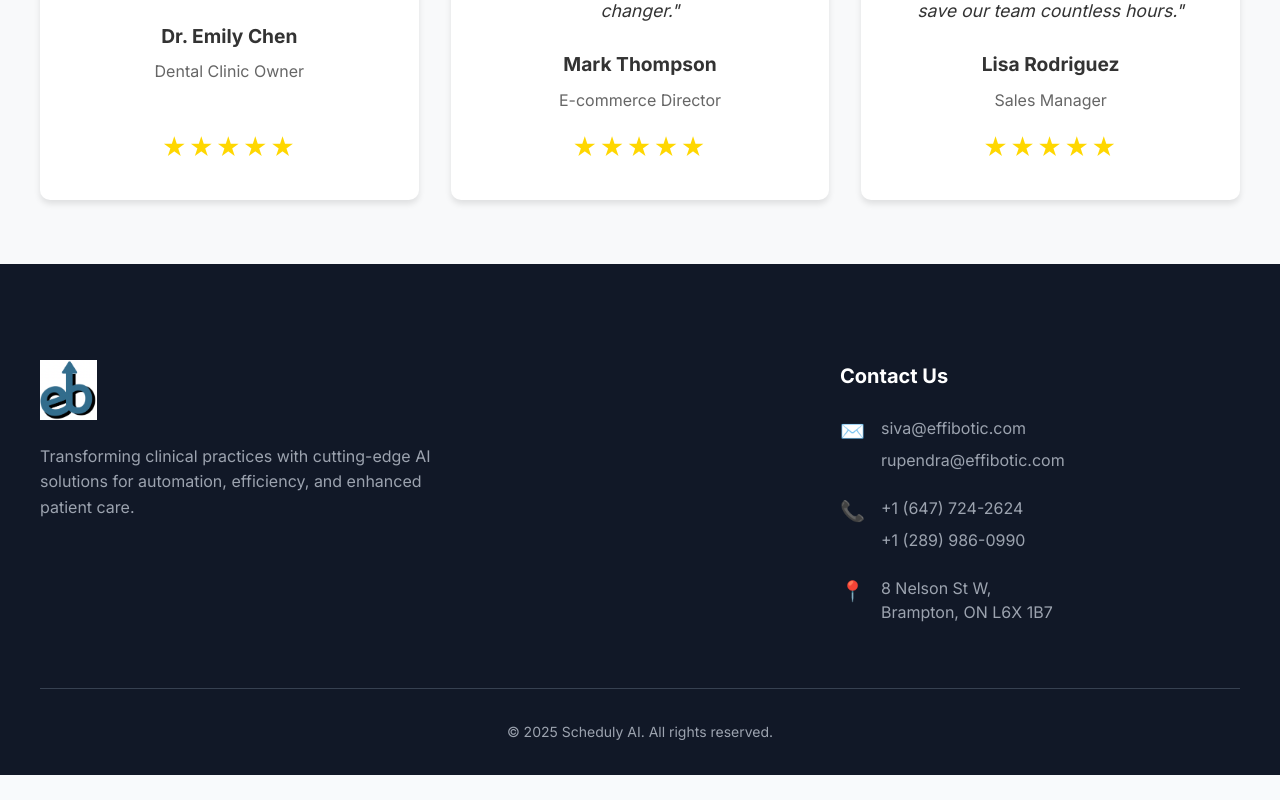
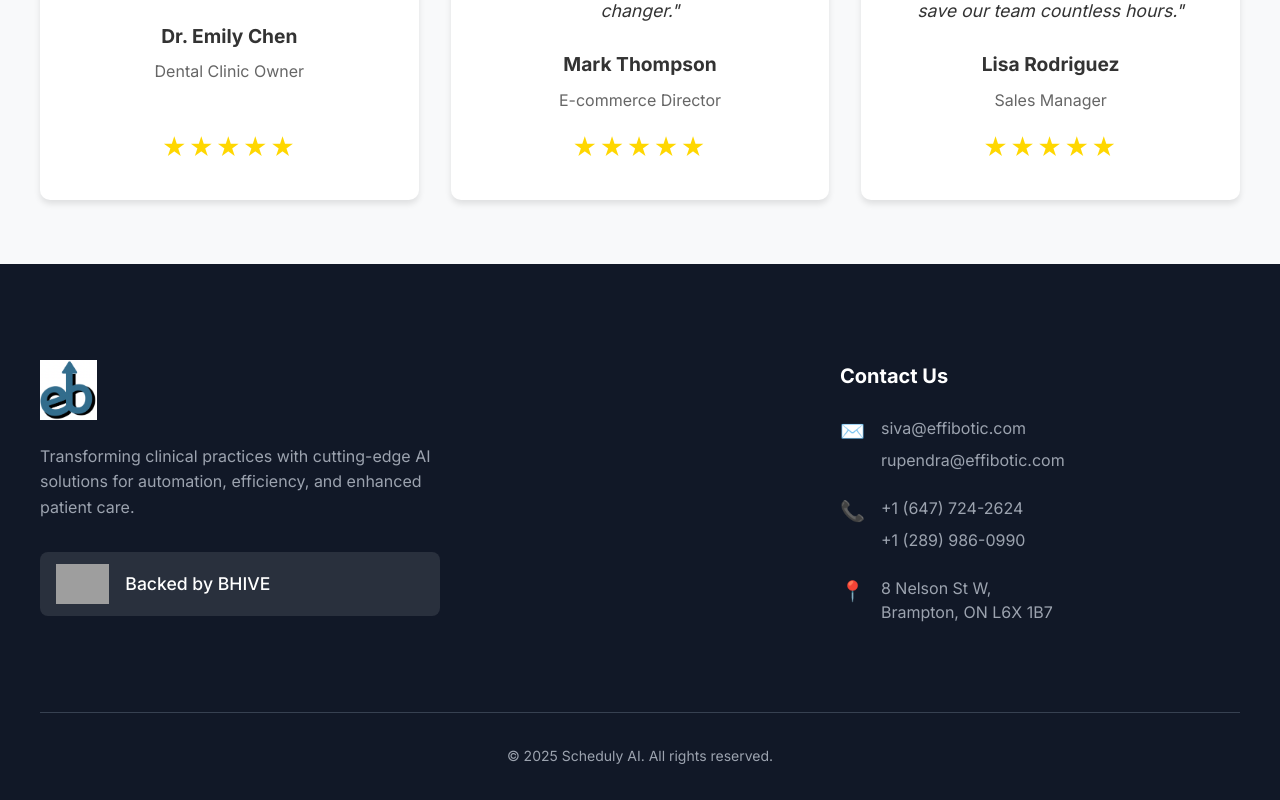
Before and after one commit to Jannatt22/Scheduly-AI, a React (Create React App) app: page / in a window 1280 px wide. Shown: the part 3146-3946 px from the top of the page. Before the commit the page ends 3921 px from the top, so only its background shows below. Built offline with nearby package versions, Linux system fonts and the light colour scheme; grey boxes are pictures that could not be loaded.

Commit message:
Add: Backed by BHIVE section in footer

```diff
--- a/src/App.css
+++ b/src/App.css
@@ -377,6 +377,28 @@ body {
   margin-bottom: 2rem;
 }
 
+.backed-by-section {
+  display: flex;
+  align-items: center;
+  gap: 1rem;
+  background: rgba(255, 255, 255, 0.1);
+  padding: 0.75rem 1rem;
+  border-radius: 8px;
+  margin-bottom: 2rem;
+}
+
+.backed-by-image {
+  height: 40px;
+  width: auto;
+  object-fit: contain;
+}
+
+.backed-by-text {
+  color: var(--white);
+  font-weight: 500;
+  font-size: 1.1rem;
+}
+
 .footer-contact {
   flex: 1;
   max-width: 400px;
--- a/src/App.tsx
+++ b/src/App.tsx
@@ -222,6 +222,10 @@ const Footer = () => (
           Transforming clinical practices with cutting-edge AI solutions for automation,
           efficiency, and enhanced patient care.
         </p>
+        <div className="backed-by-section">
+          <img src="/OIP.jpg" alt="BHIVE" className="backed-by-image" />
+          <span className="backed-by-text">Backed by BHIVE</span>
+        </div>
       </div>
       <div className="footer-contact">
         <h3>Contact Us</h3>
```
